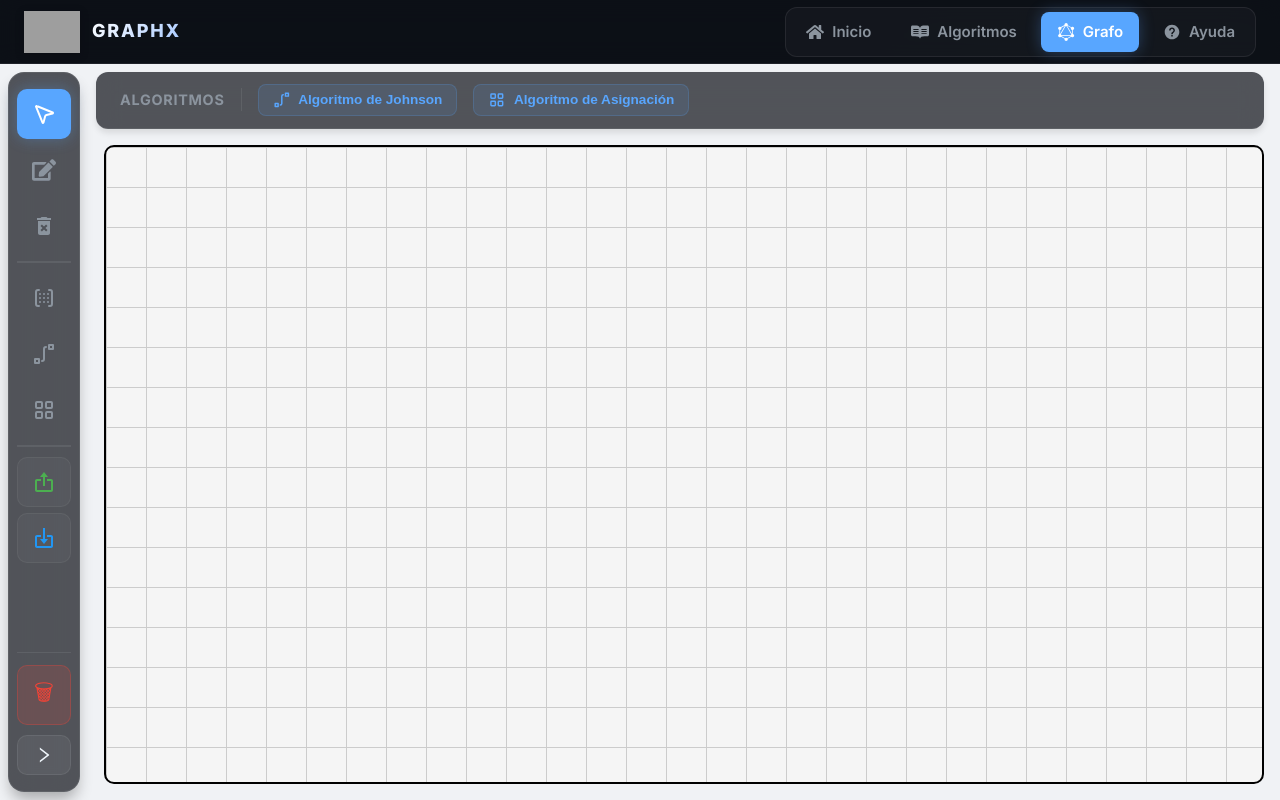
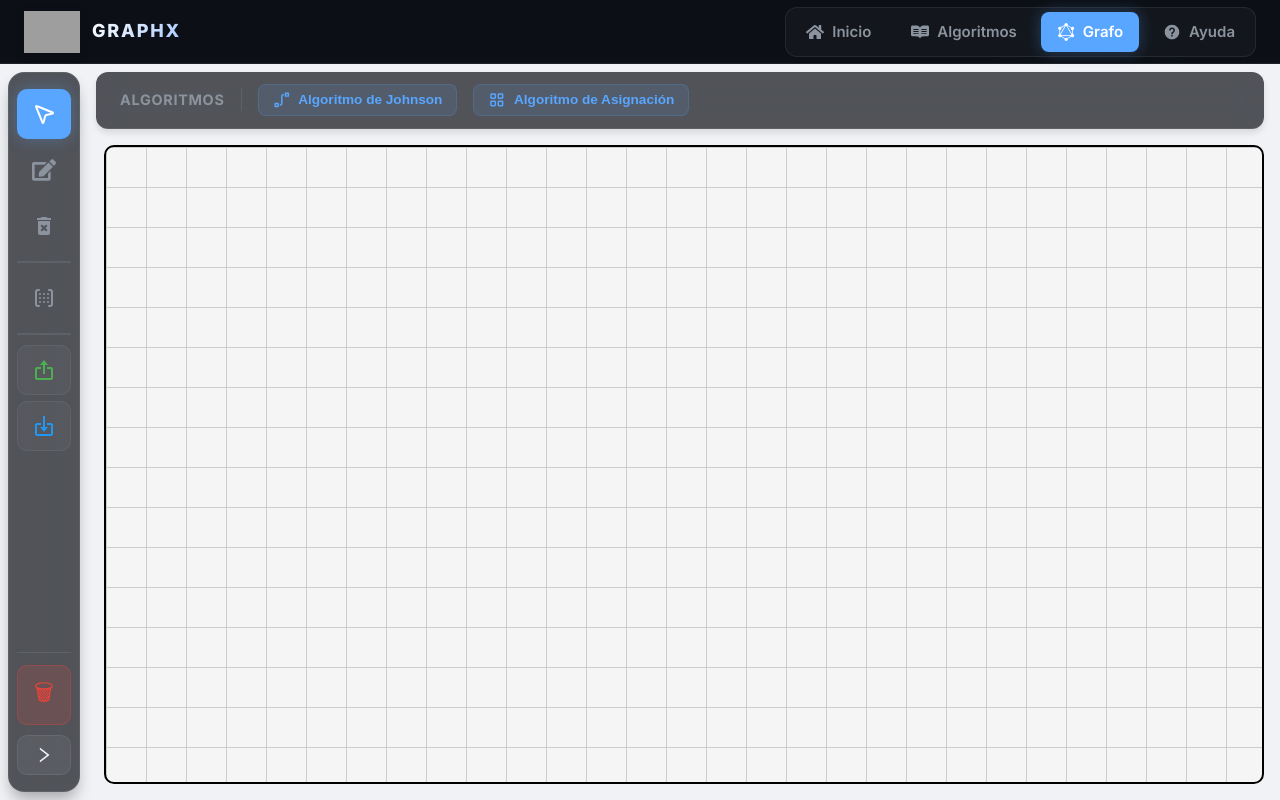
Before and after one commit to daniel69zz/PROYECTO_GRAFOS_ALGORITMOS, a React (Vite) app: page /graph in a window 1280 px wide. Built offline with nearby package versions, Linux system fonts and the light colour scheme; grey boxes are pictures that could not be loaded.

Commit message:
asignacion add+

```diff
--- a/src/components/GraphToolbar.jsx
+++ b/src/components/GraphToolbar.jsx
@@ -13,13 +13,7 @@ const toolbarLinks = [
   { label: "Eliminar", Icon: MdDeleteForever, op: 3 },
 ];
 
-const toolbarOptions = [
-  { label: "Matriz", Icon: TbMatrix, op: 4 },
-
-  { label: "CPM", Icon: TbRouteSquare2, op: 5 },
-  { label: "Asignación", Icon: TbLayoutGrid, op: 6 },
-
-];
+const toolbarOptions = [{ label: "Matriz", Icon: TbMatrix, op: 4 }];
 
 const fileOptions = [
   { label: "Exportar", Icon: BiExport, action: "exportar" },
```
Lines whose indentation alone changed are shown as unchanged.
